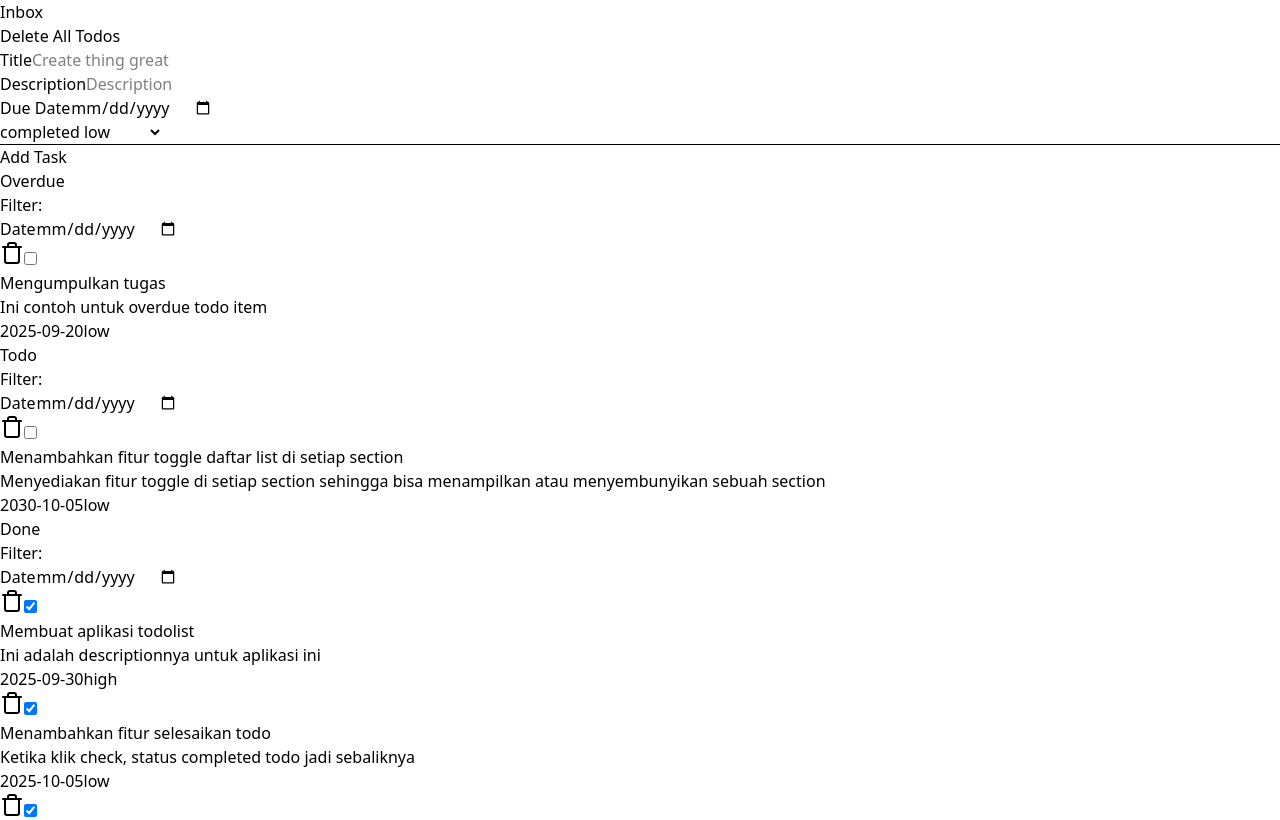
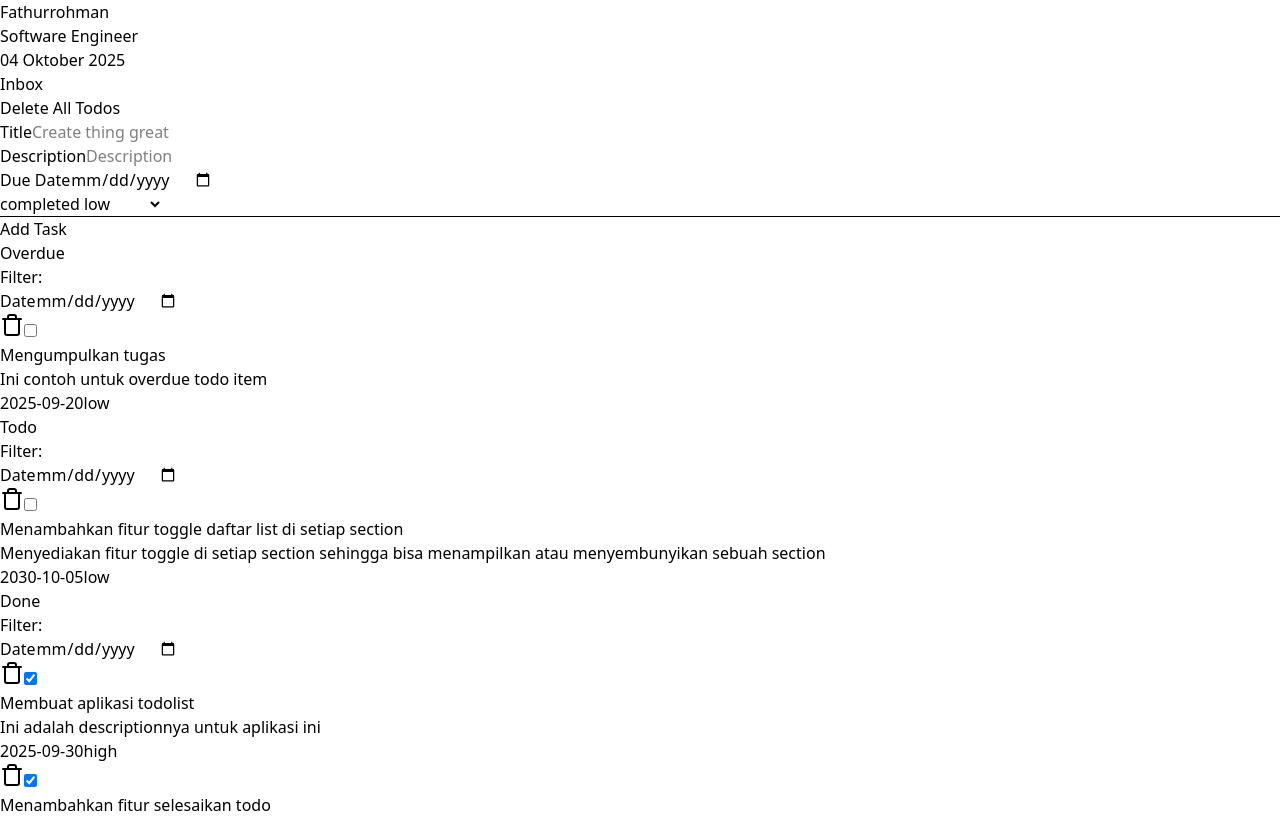
Before and after one commit to fath-nasrudin/vanitodo, a website with bundled scripts: page index.html in a window 1280 px wide. Shown: the top 820 px of the page. Built offline with nearby package versions, Linux system fonts and the light colour scheme.

Commit message:
Add profile and time component

```diff
--- a/index.html
+++ b/index.html
@@ -7,7 +7,7 @@
     <script src="./main.js" type="module" defer></script>
     <title>Vanitodo</title>
   </head>
-  <body class="pt-12">
+  <body>
     <div id="app">
       <main class="mx-auto max-w-3xl">
         <!-- title -->
--- a/js/view.js
+++ b/js/view.js
@@ -268,14 +268,55 @@ export function DeleteAllTodosButton() {
   });
 }
 
+export function Profile({ name, position }) {
+  return createEl("div", {
+    children: [
+      createEl("h3", {
+        text: name,
+        className: "font-bold text-xl",
+      }),
+      createEl("p", {
+        text: position,
+        className: "text-muted-foreground",
+      }),
+    ],
+  });
+}
+
 export function App({ sections }) {
   // main container
   const todoSections = sections.map((section) =>
     TodoSection({ title: section.title, list: section.list })
   );
 
+  const user = {
+    name: "Fathurrohman",
+    position: "Software Engineer",
+  };
+
+  const header = createEl("header", {
+    className: "p-4 border-b border-border",
+
+    children: [
+      createEl("div", {
+        className: "flex items-end justify-between mx-auto w-full max-w-3xl",
+        children: [
+          // profile
+          Profile(user),
+          createEl("div", {
+            text: new Date().toLocaleDateString("id-ID", {
+              day: "2-digit",
+              month: "long",
+              year: "numeric",
+            }),
+          }),
+        ],
+      }),
+    ],
+  });
+
   const main = createEl("main", {
-    className: "mx-auto max-w-3xl p-4 space-y-6",
+    className: "mx-auto w-full max-w-3xl p-4 space-y-6",
     children: [
       // Title
       createEl("h1", {
@@ -289,5 +330,11 @@ export function App({ sections }) {
       ...todoSections,
     ],
   });
-  return main;
+
+  const app = createEl("div", {
+    className: "flex flex-col gap-8",
+    children: [header, main],
+  });
+
+  return app;
 }
```
